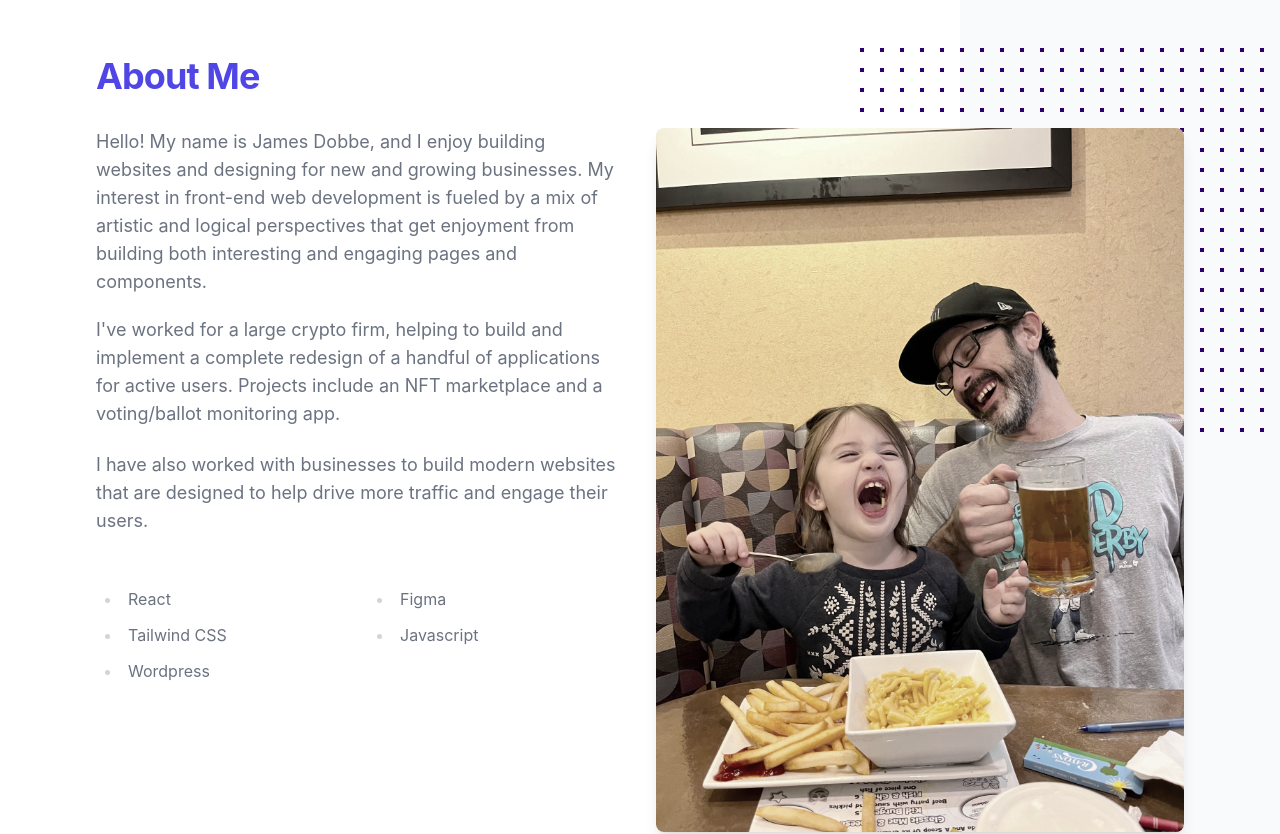
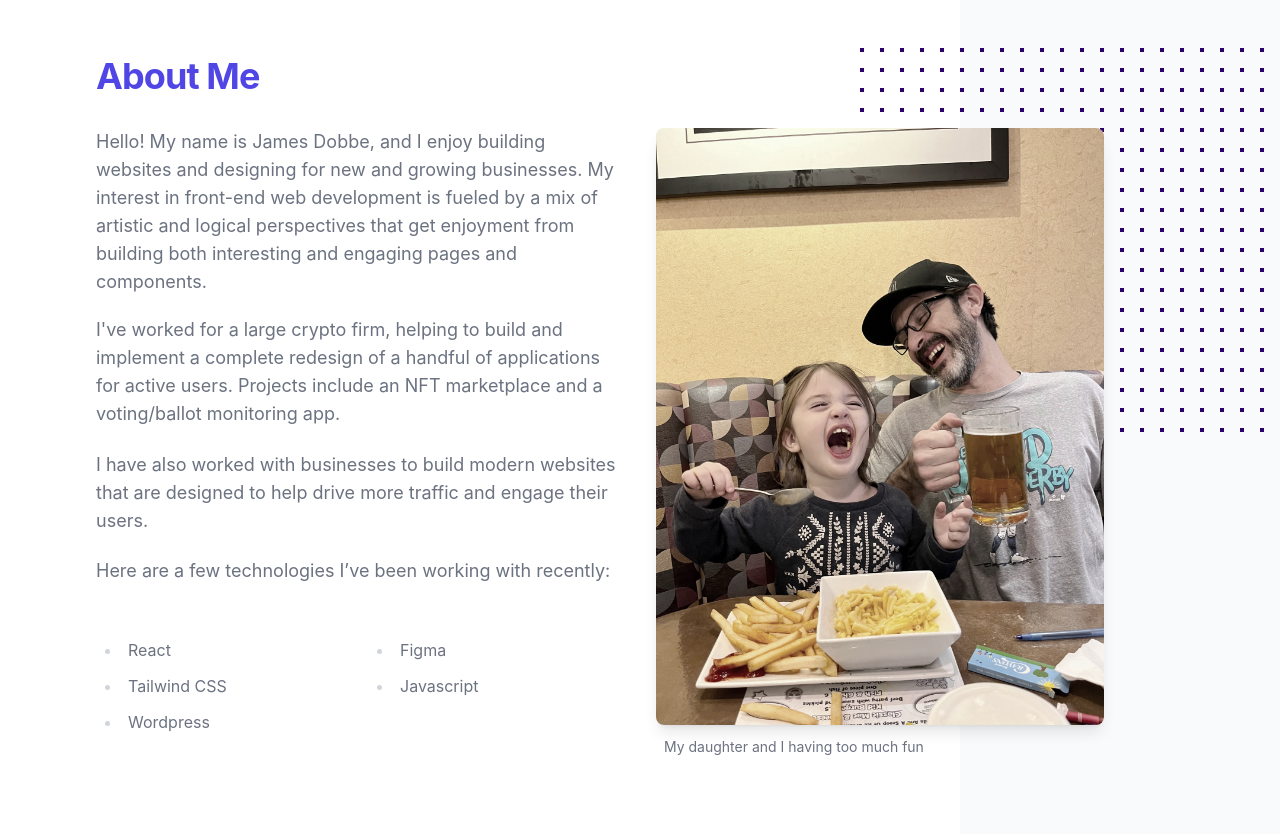
Before and after one commit to dobbe2/portfolio-2023, a React (Create React App) app: page / in a window 1280 px wide. Shown: the part 700-1534 px from the top of the page. Built offline with nearby package versions, Linux system fonts and the light colour scheme.

Commit message:
Added bold turnary to paragraph, updated About section

```diff
--- a/src/components/Para.jsx
+++ b/src/components/Para.jsx
@@ -1,5 +1,5 @@
 import React from "react";
 
-export default function Para({ children }) {
-  return <p className="text-lg text-gray-500">{children}</p>;
+export default function Para({ bold, children }) {
+  return <p className={bold ? "text-lg text-gray-500 font-medium" : "text-lg text-gray-500"}>{children}</p>;
 }
--- a/src/components/ui/About.jsx
+++ b/src/components/ui/About.jsx
@@ -6,14 +6,14 @@ import SectionContainer from "../Section-Container";
 export default function About() {
   return (
     <SectionContainer>
-      <div className="absolute top-0 bottom-0 left-3/4 hidden w-screen bg-gray-50 lg:block" />
+      <div className="absolute top-0 bottom-0 hidden w-screen left-3/4 bg-gray-50 lg:block" />
       <div className="mx-auto text-base lg:grid lg:max-w-none lg:grid-cols-2 lg:gap-8">
         <Heading title="About Me" />
       </div>
       <div className="mt-8 lg:grid lg:grid-cols-2 lg:gap-8">
         <div className="relative lg:col-start-2 lg:row-start-1">
           <svg
-            className="absolute top-0 right-0 -mt-20 -mr-20 hidden lg:block"
+            className="absolute top-0 right-0 hidden -mt-20 -mr-20 lg:block"
             width={404}
             height={384}
             fill="none"
@@ -50,16 +50,16 @@ export default function About() {
               <div class="filter grayscale-[50%] hover:filter-none hover:contrast-200 hover:duration-150 duration-150 ease-in-out">
                 <div className="aspect-w-12 aspect-h-7 lg:aspect-none">
                   <img
-                    className="rounded-lg object-cover object-center shadow-lg"
+                    className="object-cover object-center rounded-lg shadow-lg lg:max-w-md"
                     src={Me}
-                    alt="Whitney leaning against a railing on a downtown street"
+                    alt="My daughter and I at a restaurant"
                     width={1184}
                     height={1376}
                   />
                 </div>
               </div>
-              <figcaption className="mt-3 flex text-sm text-gray-500">
-                {/* <CameraIcon className="h-5 w-5 flex-none text-gray-400" aria-hidden="true" /> */}
+              <figcaption className="flex mt-3 text-sm text-gray-500">
+                {/* <CameraIcon className="flex-none w-5 h-5 text-gray-400" aria-hidden="true" /> */}
                 <span className="ml-2">
                   My daughter and I having too much fun
                 </span>
@@ -77,7 +77,7 @@ export default function About() {
               engaging pages and components.{" "}
             </Para>
           </div>
-          <div className="prose prose-indigo mt-5 text-gray-500 lg:col-start-1 lg:row-start-1 lg:max-w-none">
+          <div className="mt-5 prose text-gray-500 prose-indigo lg:col-start-1 lg:row-start-1 lg:max-w-none">
             <Para>
               I've worked for a large crypto firm, helping to build and
               implement a complete redesign of a handful of applications for
@@ -87,6 +87,9 @@ export default function About() {
             <Para>
               I have also worked with businesses to build modern websites that
               are designed to help drive more traffic and engage their users.
+            </Para>
+            <Para>
+              Here are a few technologies I’ve been working with recently:
             </Para>
             <div class="grid grid-cols-2 gap-4">
               <ul>
```
